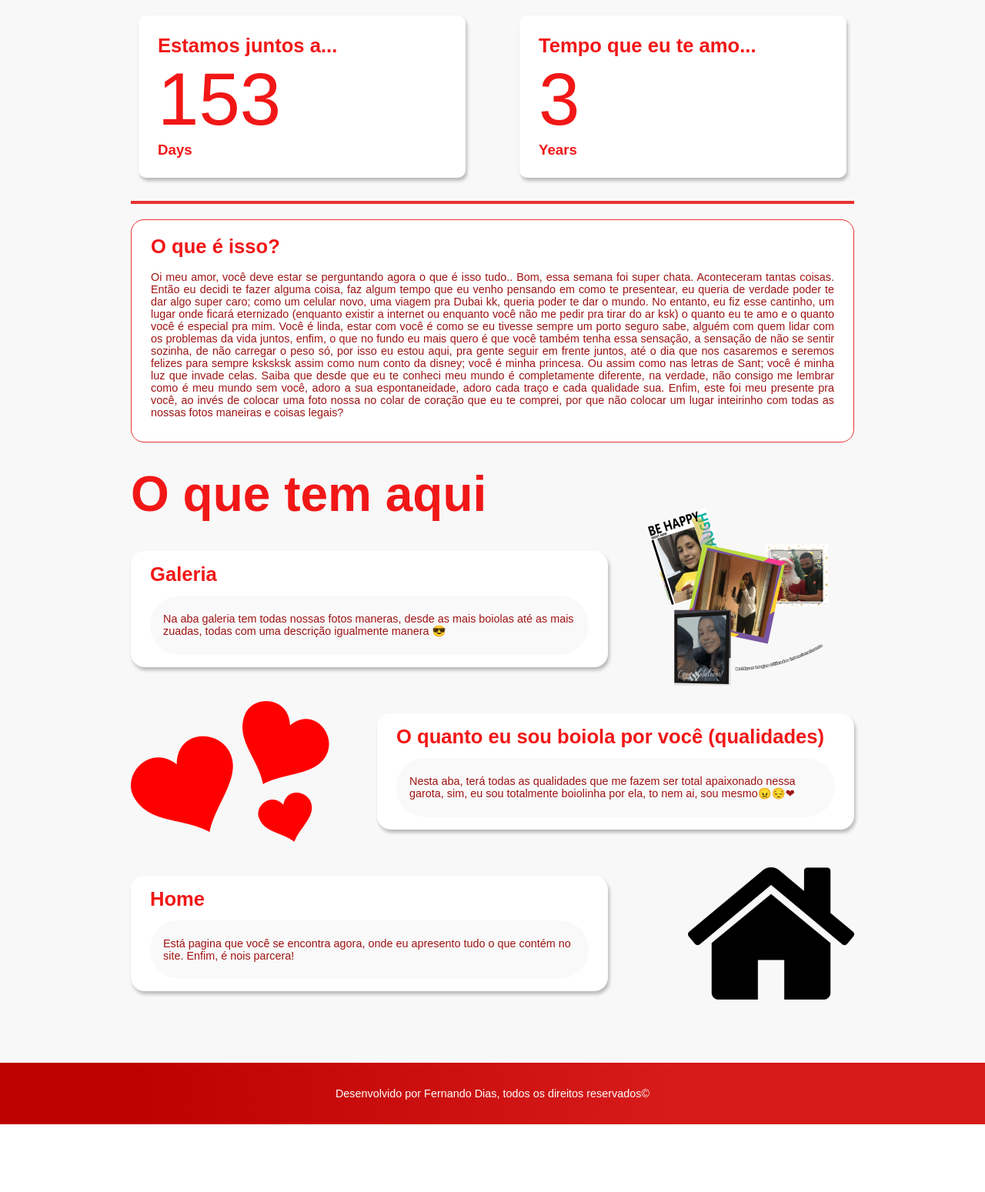
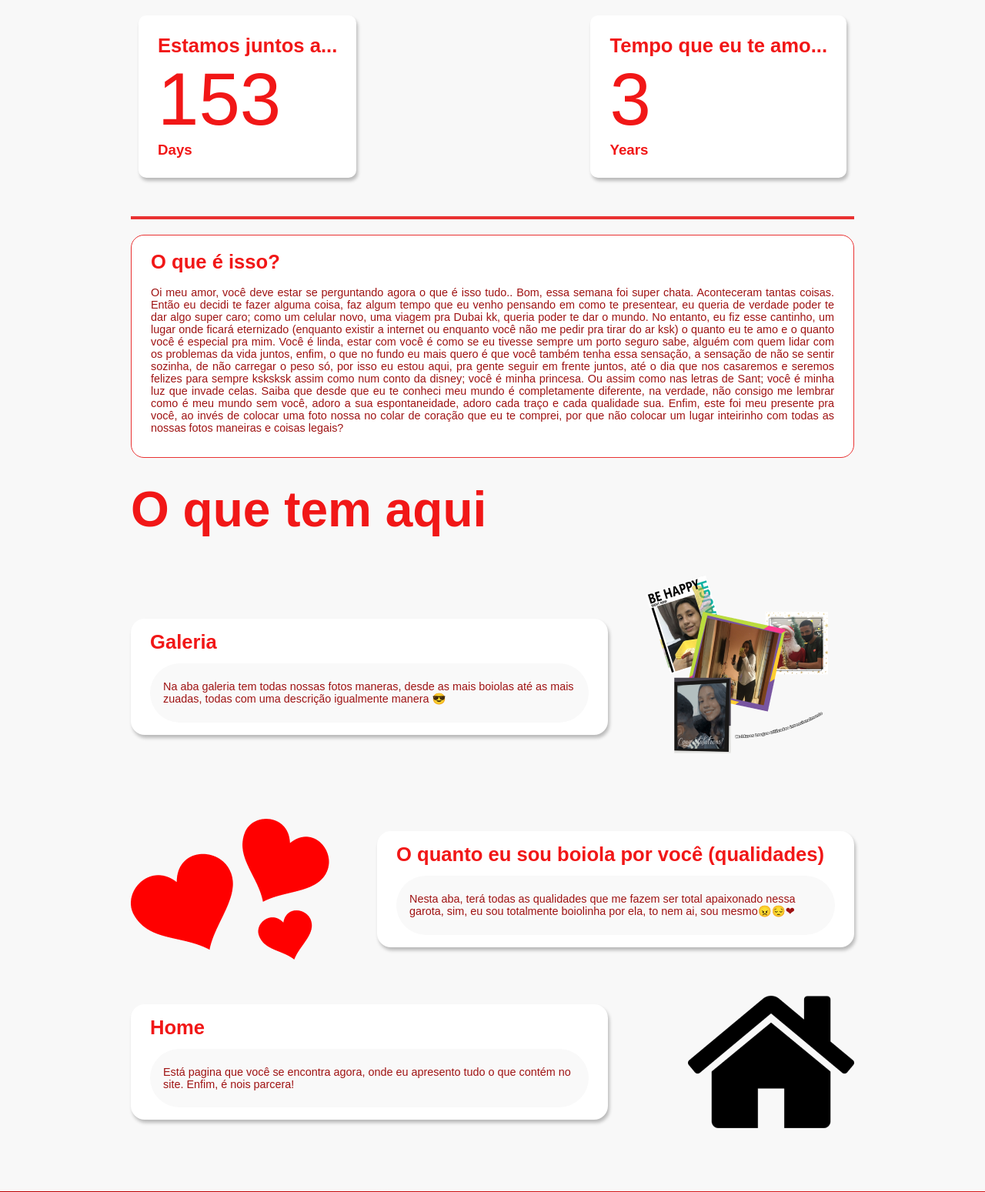
Before and after one commit to Nandins-12/nosso-lugar-secreto, a PHP site: page / in a window 1280 px wide. Shown: the part 60-1609 px from the top of the page at 77% size. Before the commit the page ends 1521 px from the top, so only its background shows below. Run offline with PHP 8.4, Linux system fonts and the light colour scheme; some web fonts are replaced.

Commit message:
Adicionado Responsividade pra Mobiles

```diff
--- a/index.html
+++ b/index.html
@@ -105,7 +105,7 @@
 
             <h1>O que tem aqui</h1>
 
-            <div class="content-about" style="margin-top: -68px;">
+            <div class="content-about">
                 <div class="box-about">
                     <h2>Galeria</h2>
                     <div>
@@ -114,7 +114,7 @@
                 </div>
                 <img src="assets/photos.png" alt="Galeria">
             </div>
-            <div class="content-about" style="margin-top: -65px;">
+            <div class="content-about">
                 <img src="assets/hearth.png" alt="Corações">
                 <div class="box-about">
                     <h2>O quanto eu sou boiola por você (qualidades)</h2>
@@ -123,7 +123,7 @@
                     </div>
                 </div>
             </div>
-            <div class="content-about" style="margin-top: -14px;">
+            <div class="content-about">
                 <div class="box-about">
                     <h2>Home</h2>
                     <div>
--- a/style.css
+++ b/style.css
@@ -95,11 +95,11 @@
 }
 
 #square-cards div.square-card {
-    width: 425px;
     background: #fff;
     border-radius: 10px;
     box-shadow: 2px 4px 4px rgba(0, 0, 0, 0.25);
     padding: 25px;
+    margin-bottom: 20px;
 }
 
 #square-cards div.square-card p {
@@ -180,3 +180,27 @@
 footer p {
     color: #fff;
 }
+
+/* Media Queries -------------------------------- */
+
+@media (max-width: 845px) {
+    .container {
+        padding: 0 12px;
+    }
+
+    header div.container nav {
+        display: none;
+    }
+
+    #square-cards {
+        flex-direction: column;
+    }
+
+    #about-here div.content-about div.box-about {
+        width: auto;
+    }
+
+    #about-here div.content-about img {
+        display: none;
+    }
+}
```
